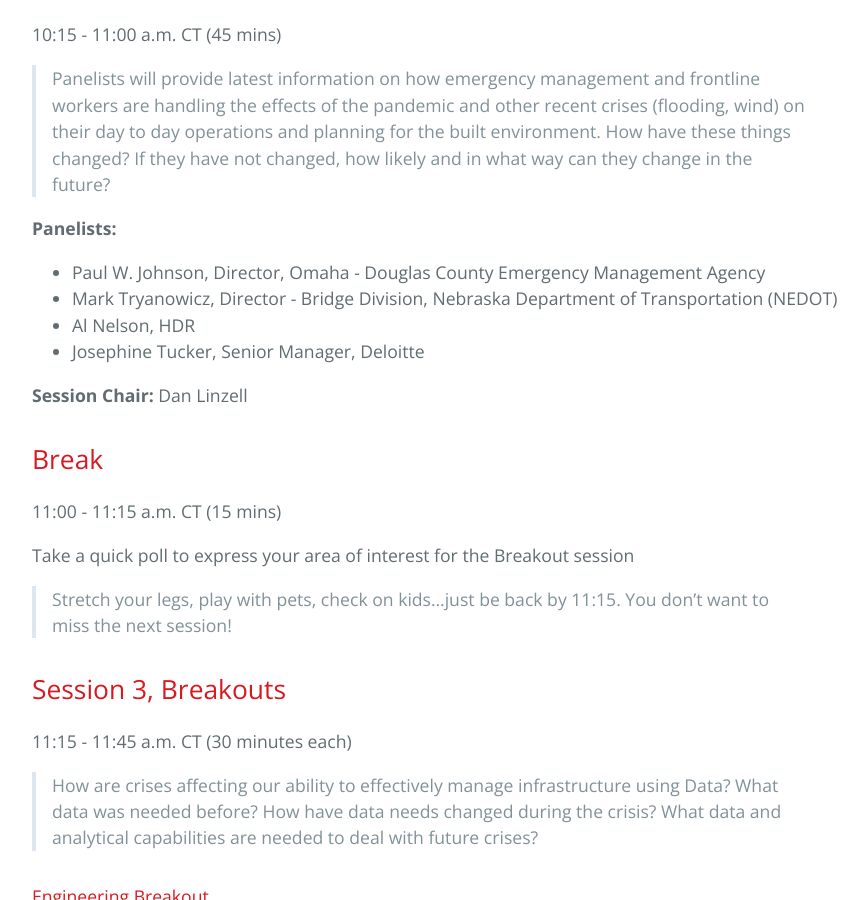
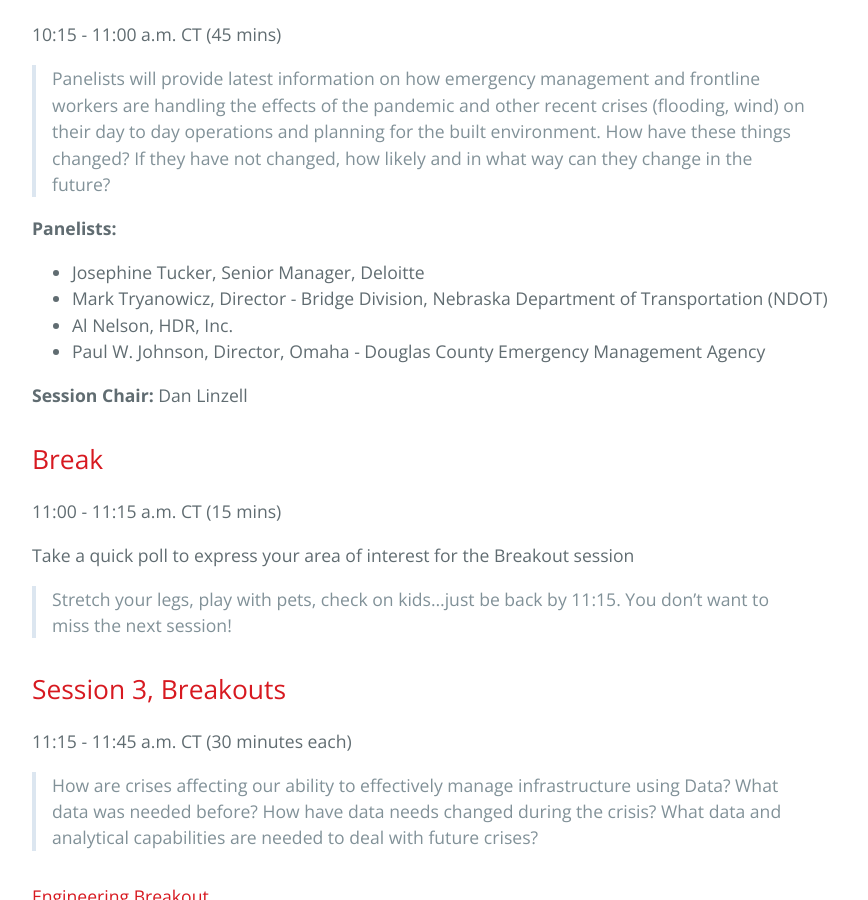
Before and after one commit to BridgingBigData/BridgingBigData.github.io, a Jekyll site: the page built from pages/bbd2020agenda.md, in a window 1280 px wide and 900 px high, scrolled down 2566 px. Shown: the whole window, without its empty margins (192-1060 px from the left). Built offline with Jekyll 4.4.1, drawn with Linux system fonts in a browser that asks for light colours.

Commit message:
Update bbd2020agenda.md

```diff
--- a/pages/bbd2020agenda.md
+++ b/pages/bbd2020agenda.md
@@ -45,10 +45,11 @@ Monday November 9th, 2020, 9:00 A.M. to 3 P.M. Central Time
 > Panelists will provide latest information on how emergency management and frontline workers are handling the effects of the pandemic and other recent crises (flooding, wind) on their day to day operations and planning for the built environment. How have these things changed? If they have not changed, how likely and in what way can they change in the future?
 
 **Panelists:**
+- Josephine Tucker, Senior Manager, Deloitte
+- Mark Tryanowicz, Director - Bridge Division, Nebraska Department of Transportation (NDOT)
+- Al Nelson, HDR, Inc.
 - Paul W. Johnson, Director, Omaha - Douglas County Emergency Management Agency
-- Mark Tryanowicz, Director - Bridge Division, Nebraska Department of Transportation (NEDOT)
-- Al Nelson, HDR
-- Josephine Tucker, Senior Manager, Deloitte
+
 
 **Session Chair:** Dan Linzell
 
```
